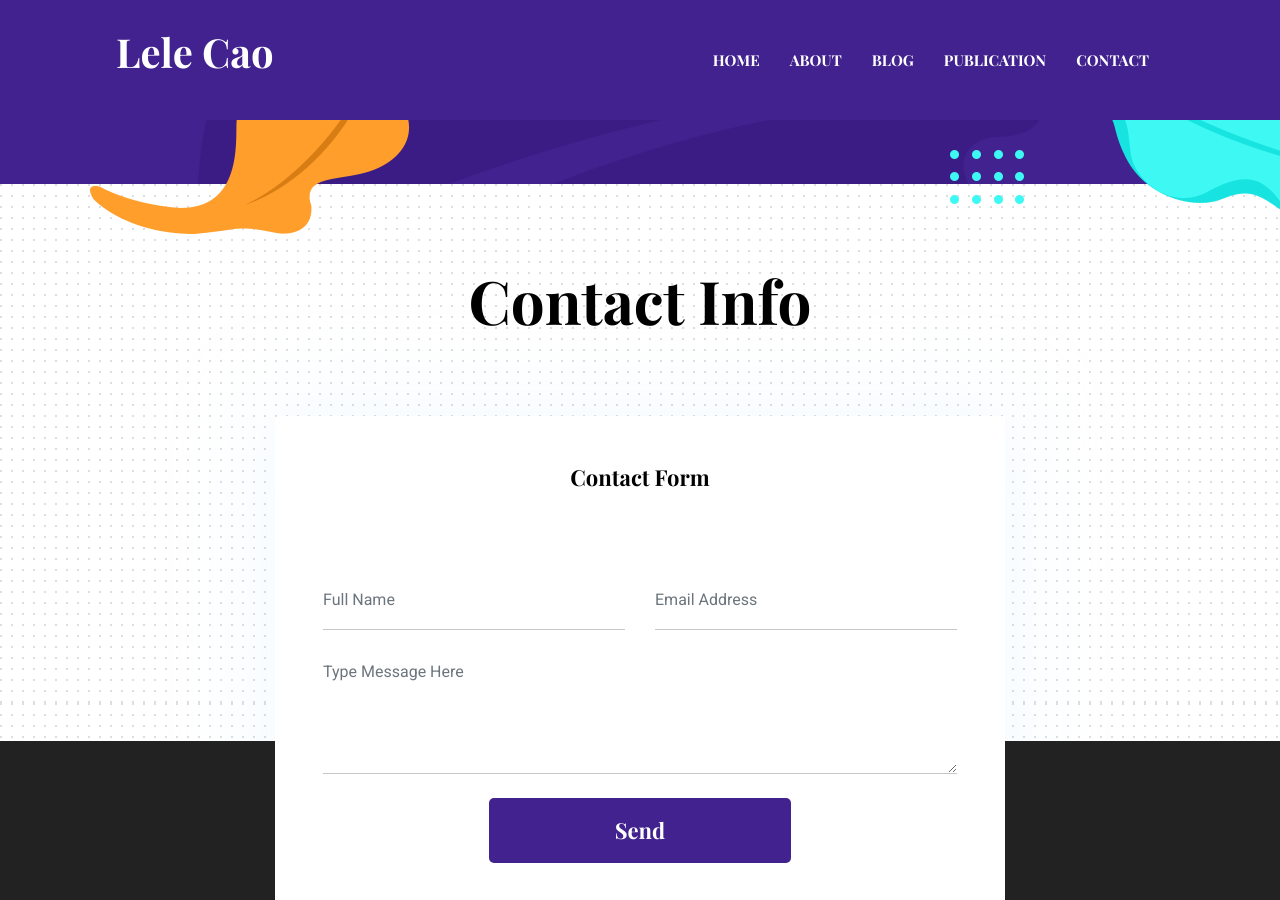
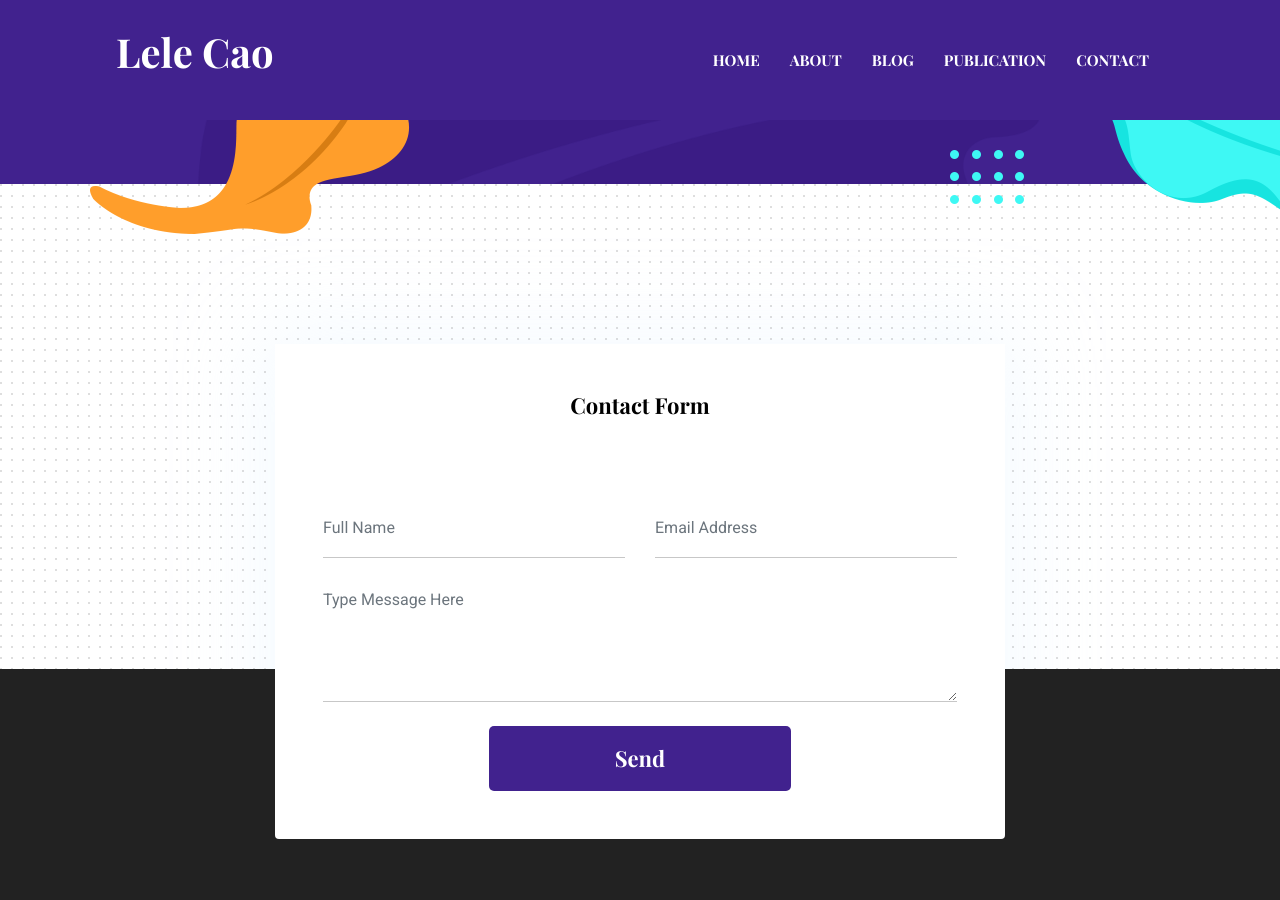
Before and after one commit to vishalbelsare/caolele.github.io, a Jekyll site: the page built from _pages/contact.html, in a window 1280 px wide and 900 px high, scrolled down 320 px. Built offline with Jekyll 4.4.1, drawn with Linux system fonts in a browser that asks for light colours.

Commit message:
clear sections

```diff
--- a/_data/settings.yml
+++ b/_data/settings.yml
@@ -233,9 +233,3 @@
     url: "#"
     portfolio-type:
       - type: "illustration"
-
-#-------------------------------
-# Contact Section
-
-contact-title: Contact Info
-contact-email: caolele@email.com
--- a/_includes/portfolio-section.html
+++ b/_includes/portfolio-section.html
@@ -4,7 +4,7 @@
   <div class="container">
     <div class="row">
       <div class="col-12 text-center">
-        <h2 class="section-title">Portfolio</h2>
+        <h2 class="section-title">Publication</h2>
       </div>
     </div>
     <div class="row shuffle-wrapper">
--- a/index.html
+++ b/index.html
@@ -16,8 +16,4 @@
 
 {% include portfolio-section.html %}
 
-{% include testimonial-section.html %}
-
-{% include client-section.html %}
-
 {% include blog-section.html %}
```
